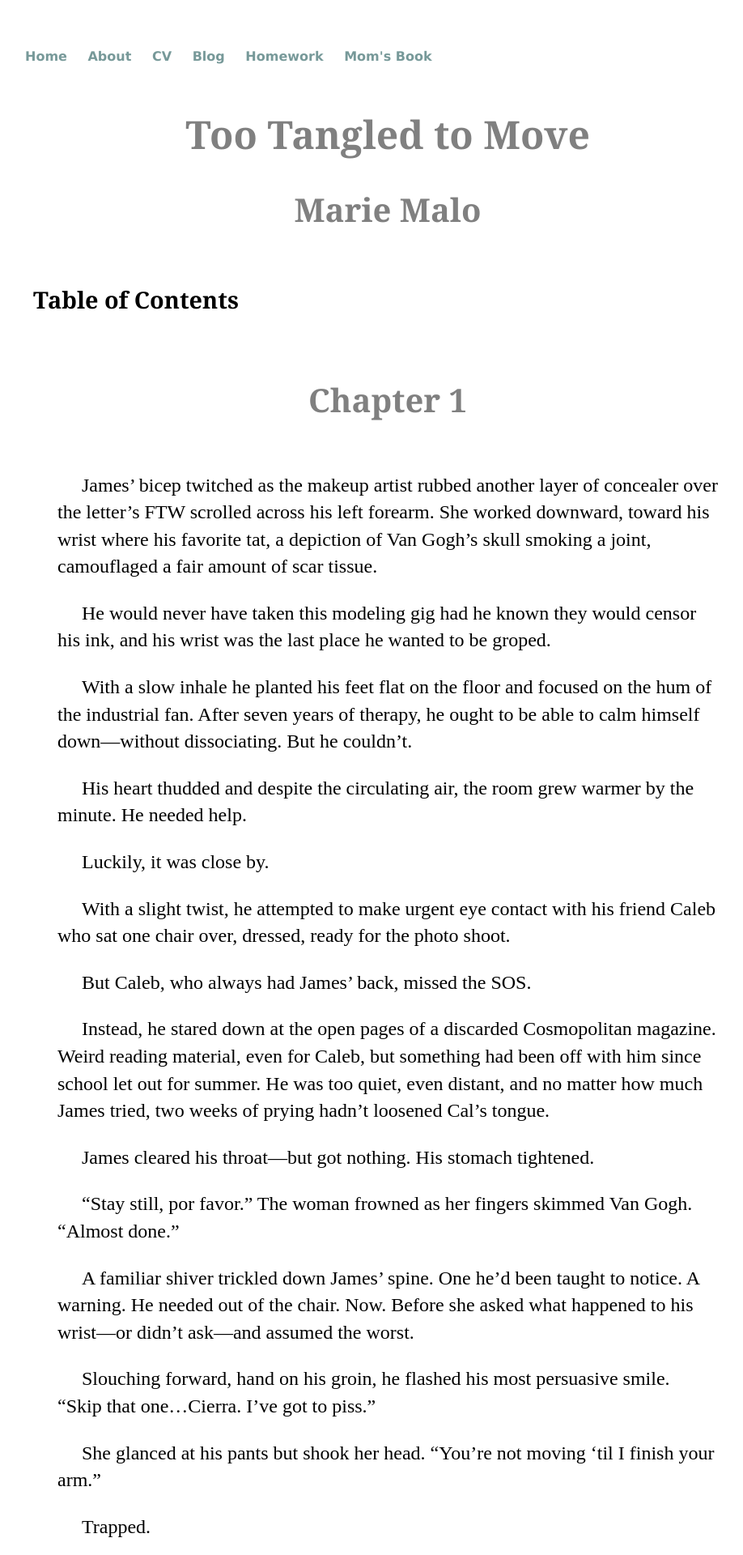
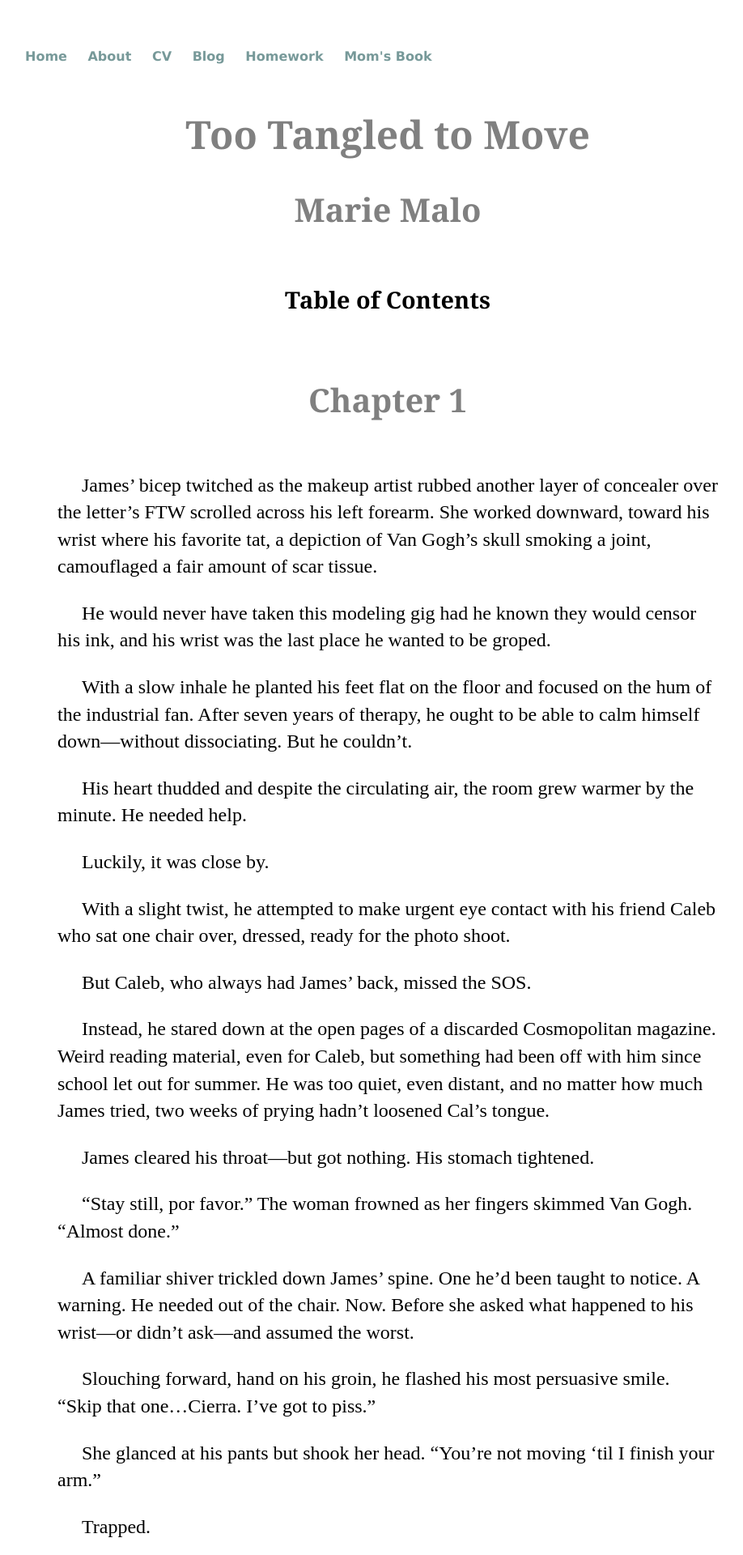
Before and after one commit to Sarahsheridan97/sarahsheridan97.github.io, a Jekyll site: the page built from mombook/momtangled.html, in a window 1280 px wide. Shown: the top 1920 px of the page at 81% size, without its empty margins (161-1079 px from the left). Built offline with Jekyll 4.4.1, drawn with Linux system fonts in a browser that asks for light colours.

Commit message:
Update extra.css

```diff
--- a/css/extra.css
+++ b/css/extra.css
@@ -1,5 +1,5 @@
 header {
-  background-color: navy;
+  background: rgba(0, 128, 0, 0.3);
   text-align: center;
   padding: 20px;
   color: white;
@@ -7,7 +7,7 @@
 }
 
 card {
-  background-color: lightblue;
+  background: lightblue;
   background-image: linear-gradient(lightblue, lightyellow, lightgray);
   padding: 20px;
   margin-top: 20px;
@@ -85,6 +85,7 @@
 h3 {
     font-size: 1.8em;
     font-family:"Georgia", "Times New Roman", Serif;
+  text-align:center
 }
 
 h4 {
```
